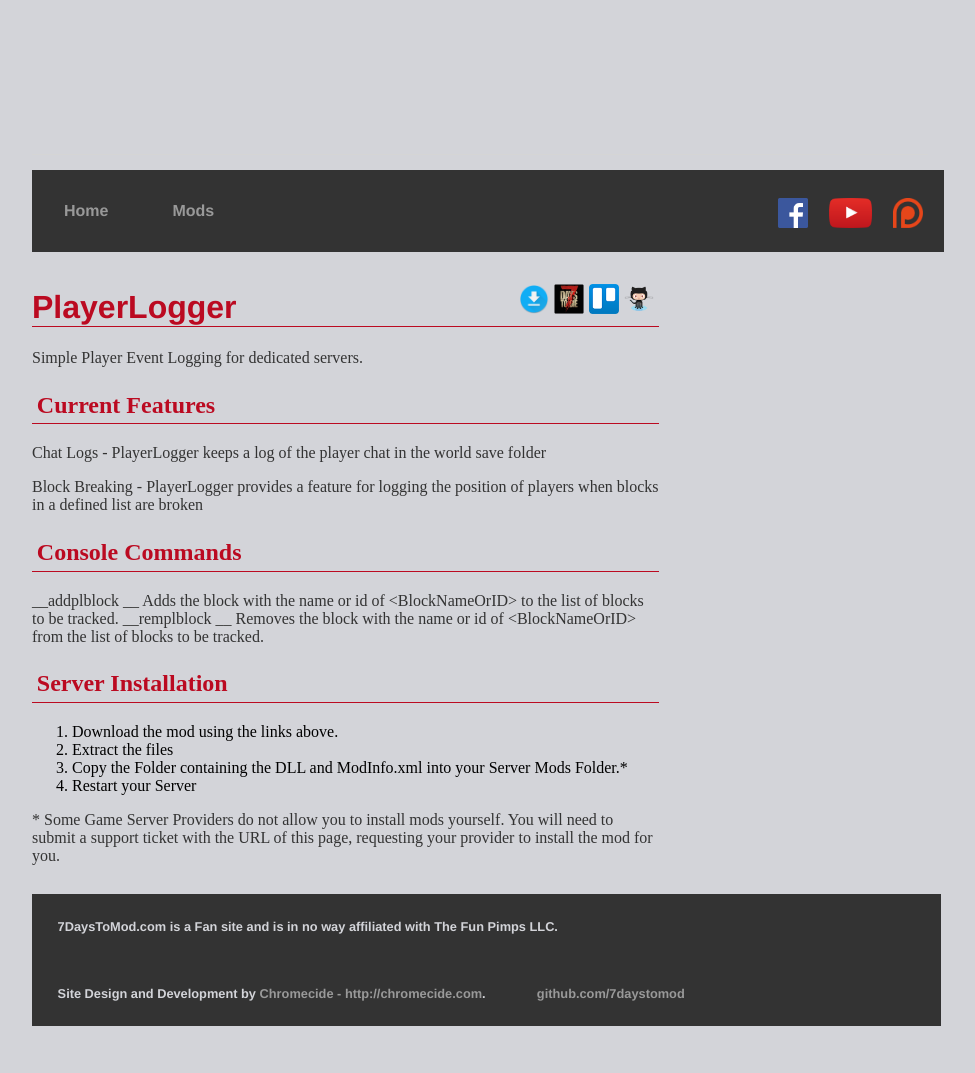
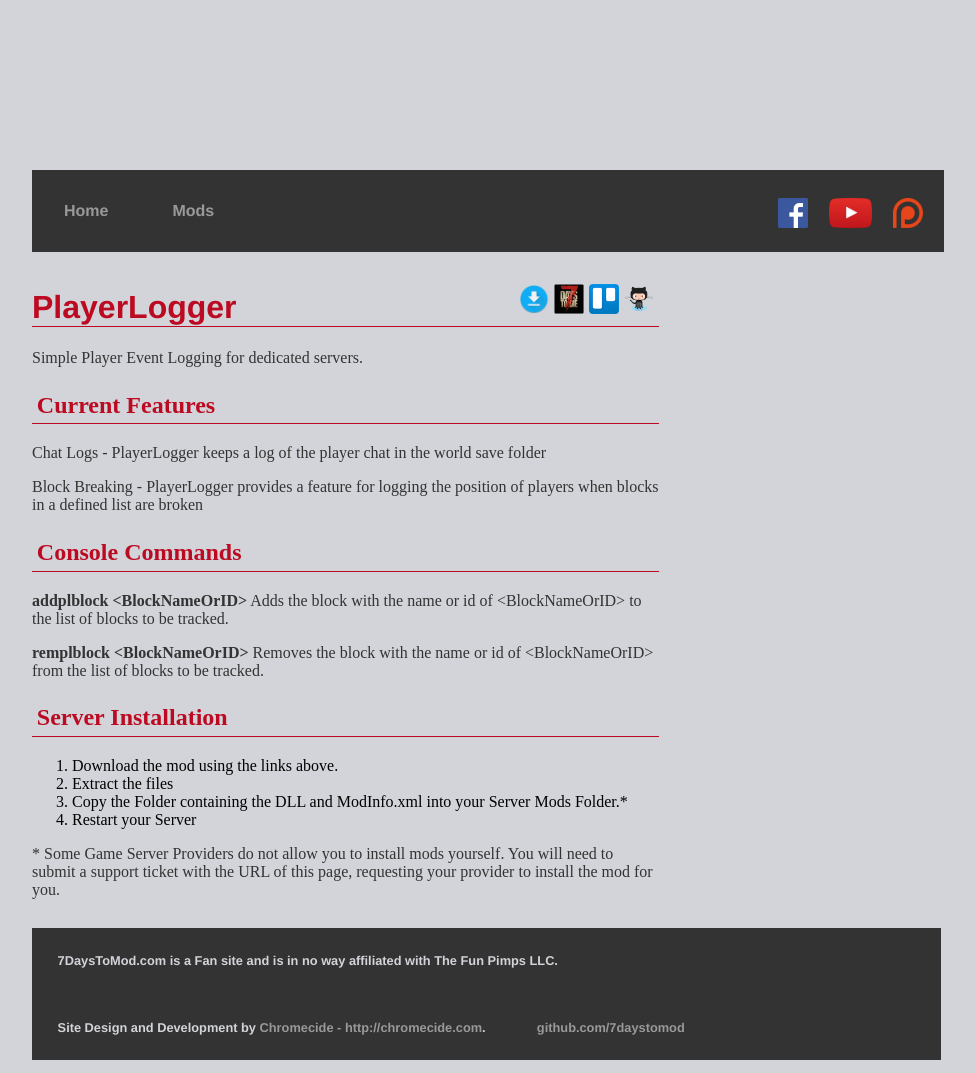
Before and after one commit to 7DaysToMod/7daystomod.github.io, a Jekyll site: the page built from mods/PlayerLogger/index.md, in a window 1280 px wide. Shown: the whole page, without its empty margins (160-1135 px from the left). Built offline with Jekyll 4.4.1, drawn with Linux system fonts in a browser that asks for light colours; before the commit the page ends 1039 px from its top, so only the background shows below that.

Commit message:
added Tracked block commands docs

```diff
--- a/mods/PlayerLogger/index.md
+++ b/mods/PlayerLogger/index.md
@@ -37,7 +37,8 @@ Block Breaking - PlayerLogger provides a feature for logging the position of pla
 
 ## Console Commands
 
-__addplblock <BlockNameOrID>__ Adds the block with the name or id of &lt;BlockNameOrID&gt; to the list of blocks to be tracked.
-__remplblock <BlockNameOrID>__ Removes the block with the name or id of &lt;BlockNameOrID&gt; from the list of blocks to be tracked.
+__addplblock &lt;BlockNameOrID&gt;__ Adds the block with the name or id of &lt;BlockNameOrID&gt; to the list of blocks to be tracked.
+
+__remplblock &lt;BlockNameOrID&gt;__ Removes the block with the name or id of &lt;BlockNameOrID&gt; from the list of blocks to be tracked.
 
 {% include serverinstall.md %}
```
